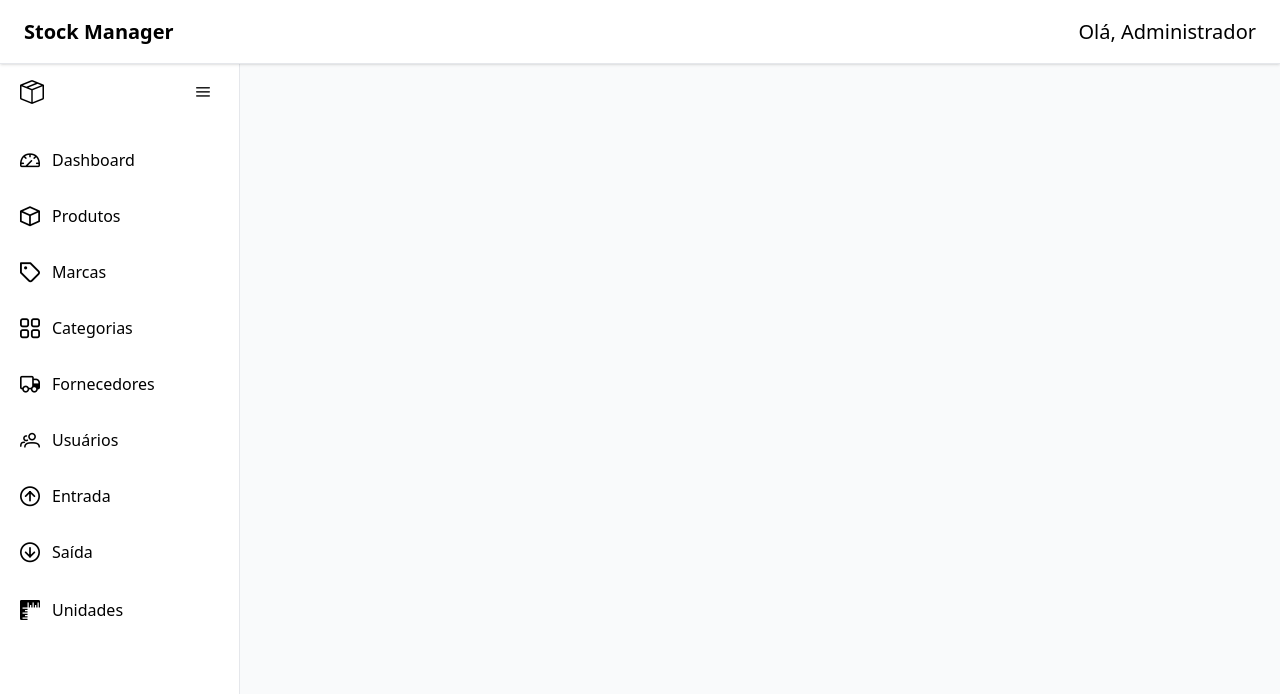
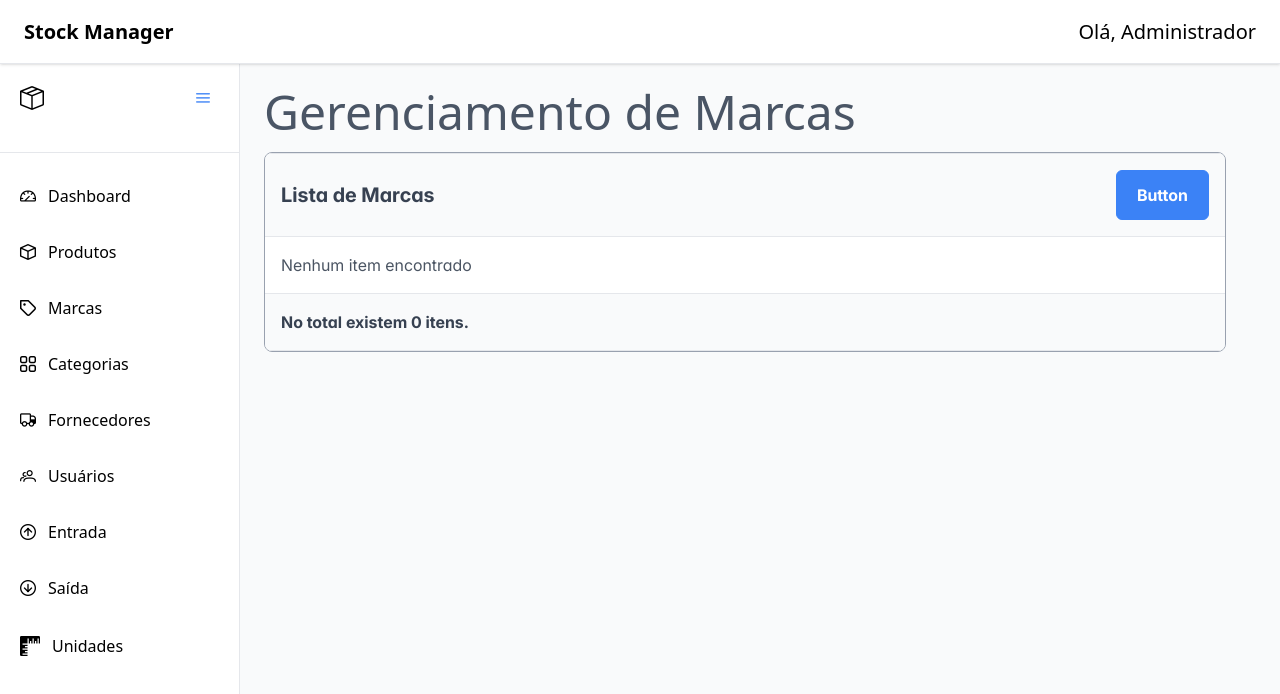
Before and after one commit to breno-dev98/frontend-stock-manager, a React (Vite) app: page / in a window 1280 px wide. Shown: the top 694 px of the page. Built offline with nearby package versions, Linux system fonts and the light colour scheme.

Commit message:
Adicionando componente reutilizavel de Tabela e componente de Layout de Páginas

```diff
--- a/index.html
+++ b/index.html
@@ -3,7 +3,7 @@
   <head>
     <meta charset="UTF-8" />
     <meta name="viewport" content="width=device-width, initial-scale=1.0" />
-    <title>Produtos</title>
+    <title>Stock Manager</title>
   </head>
   <body>
     <div id="root"></div>
--- a/src/components/Layout/MainLayout.jsx
+++ b/src/components/Layout/MainLayout.jsx
@@ -2,6 +2,7 @@ import React, { useState } from "react";
 import { Outlet, useLocation, useNavigate } from "react-router-dom";
 import { Button } from "primereact/button";
 import { Divider } from "primereact/divider";
+import MarcasPage from "../../pages/Marcas";
 
 const Layout = () => {
   const navigate = useNavigate();
@@ -62,6 +63,7 @@ const Layout = () => {
         {/* Conteúdo principal com scroll se necessário */}
         <div className="flex-1 p-6 overflow-auto bg-gray-50">
           <Outlet />
+          <MarcasPage />
         </div>
       </div>
     </div>
--- /dev/null
+++ b/src/components/Layout/PagesLayout.jsx
@@ -0,0 +1,12 @@
+const PagesLayout = ({children, title = "TITULO DA PÁGINA"}) => {
+    return (
+        <div>
+            <h1 className="text-5xl text-gray-600">{title}</h1>
+            <div className="flex flex-1">
+                {children}
+            </div>
+        </div>
+     );
+}
+
+export default PagesLayout;
--- /dev/null
+++ b/src/components/ui/BaseTable.jsx
@@ -0,0 +1,25 @@
+import React from "react";
+import { DataTable } from "primereact/datatable";
+import { Column } from "primereact/column";
+import { Button } from "primereact/button";
+
+export default function BaseTable({ data = [], columns = [], headerTitle = "Table", emptyMessage = "Nenhum item encontrado", buttonLabel = "Button", onClick = () => alert("Insira sua função aqui") }) {
+  const header = (
+    <div className="flex flex-wrap items-center justify-between gap-2">
+      <h1 className="text-xl text-900 font-bold">{headerTitle}</h1>
+      <Button label={buttonLabel} onClick={onClick} />
+    </div>
+  );
+
+  const footer = `No total existem ${data.length} itens.`;
+
+  return (
+    <div className="border border-gray-400 rounded-lg mt-4 overflow-hidden">
+          <DataTable value={data} header={header} footer={footer} emptyMessage={emptyMessage} tableStyle={{ minWidth: "60rem" }}>
+        {columns.map((col, index) => (
+          <Column key={index} field={col.field} header={col.header} body={col.body} />
+        ))}
+      </DataTable>
+    </div>
+  );
+}
--- a/src/main.jsx
+++ b/src/main.jsx
@@ -2,11 +2,11 @@ import { StrictMode } from 'react'
 import { createRoot } from 'react-dom/client'
 import { PrimeReactProvider } from 'primereact/api'
 import App from './App.jsx'
-import "bootstrap-icons/font/bootstrap-icons.css";
+import './index.css'
 import "primereact/resources/themes/lara-light-blue/theme.css"; // ou outro tema
 import "primereact/resources/primereact.min.css";
 import "primeicons/primeicons.css";
-import './index.css'
+import "bootstrap-icons/font/bootstrap-icons.css";
 
 createRoot(document.getElementById('root')).render(
   <StrictMode>
--- /dev/null
+++ b/src/pages/Marcas/index.jsx
@@ -0,0 +1,13 @@
+BaseTable
+import { Button } from "primereact/button";
+import PagesLayout from "../../components/Layout/PagesLayout";
+import BaseTable from "../../components/ui/BaseTable";
+const MarcasPage = () => {
+  return (
+    <PagesLayout title="Gerenciamento de Marcas">
+          <BaseTable headerTitle="Lista de Marcas" />
+    </PagesLayout>
+  );
+};
+
+export default MarcasPage;
```
